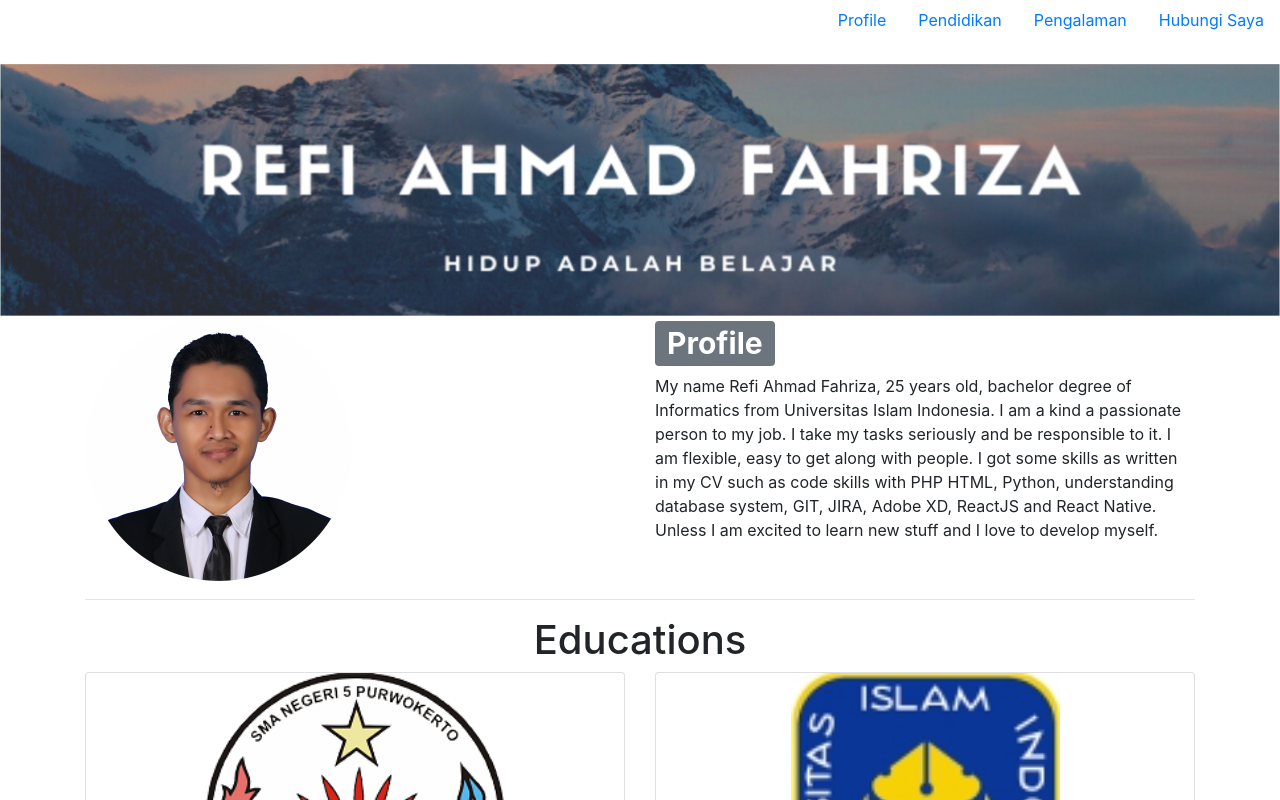
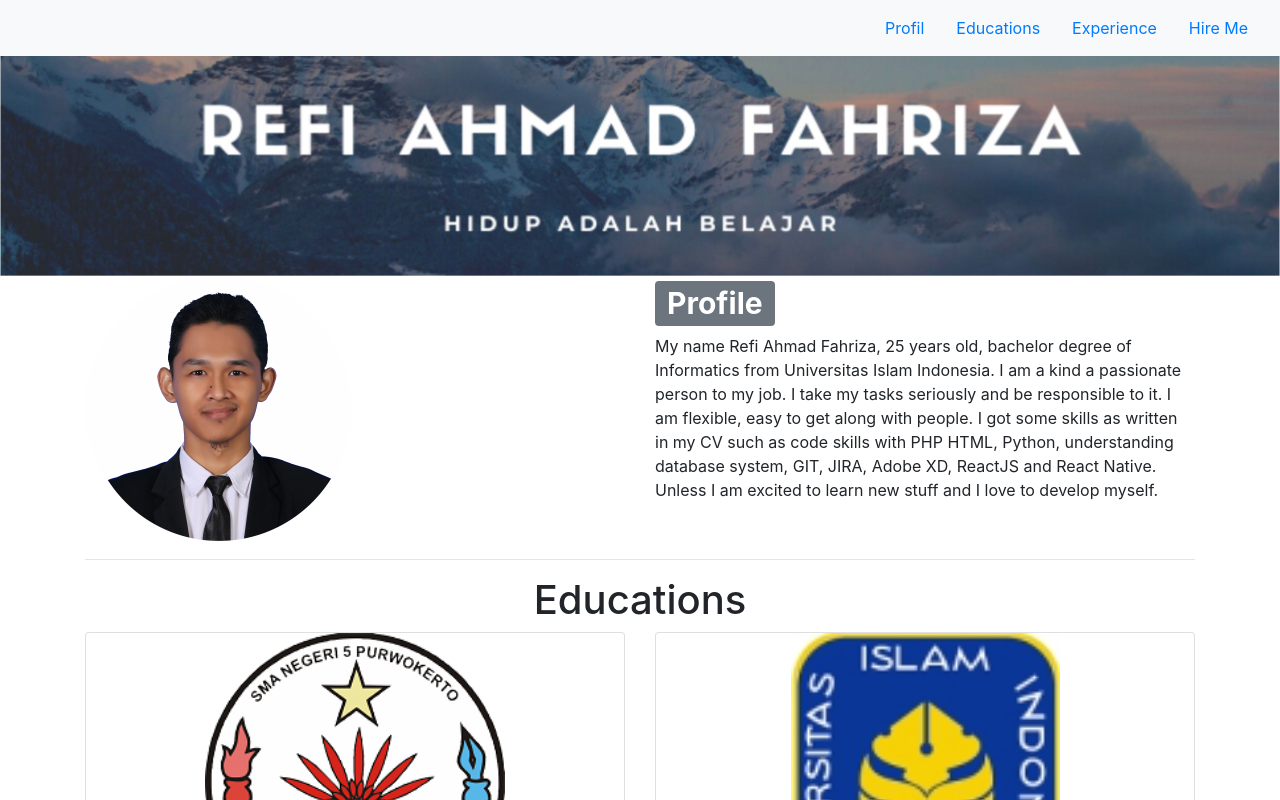
Before and after one commit to refifh/web-react, a React (Create React App) app: page / in a window 1280 px wide. Shown: the top 800 px of the page. Built offline with nearby package versions, Linux system fonts and the light colour scheme.

Commit message:
make it fixed on the top

```diff
--- a/src/Component/nav.js
+++ b/src/Component/nav.js
@@ -1,23 +1,26 @@
 import React from 'react';
-import { Nav } from 'react-bootstrap';
+import { Nav, Navbar } from 'react-bootstrap';
 
 const Navigasi = () => {
     return (
         <div>
-            <Nav bg="light" variant="light" className="justify-content-end">
+            <Navbar fixed="top"  bg="light" variant="light" className="justify-content-end">
+
                     <Nav.Item>
-                    <Nav.Link href="#profile">Profile</Nav.Link>
+                        <Nav.Link href="#profil">Profil</Nav.Link>
                     </Nav.Item>
                     <Nav.Item>
-                    <Nav.Link href="#pendidikan">Pendidikan</Nav.Link>
+                        <Nav.Link href="#pendidikan">Educations</Nav.Link>
                     </Nav.Item>
                     <Nav.Item>
-                    <Nav.Link href="#pengalaman">Pengalaman</Nav.Link>
+                        <Nav.Link href="#pengalaman">Experience</Nav.Link>
                     </Nav.Item>
                     <Nav.Item>
-                    <Nav.Link href="#letstalk">Hubungi Saya</Nav.Link>
+                        <Nav.Link href="#letstalk">Hire Me</Nav.Link>
                     </Nav.Item>
-                </Nav>
+
+            </Navbar>
+
         </div>
     );
 };
```
Lines whose indentation alone changed are shown as unchanged.
